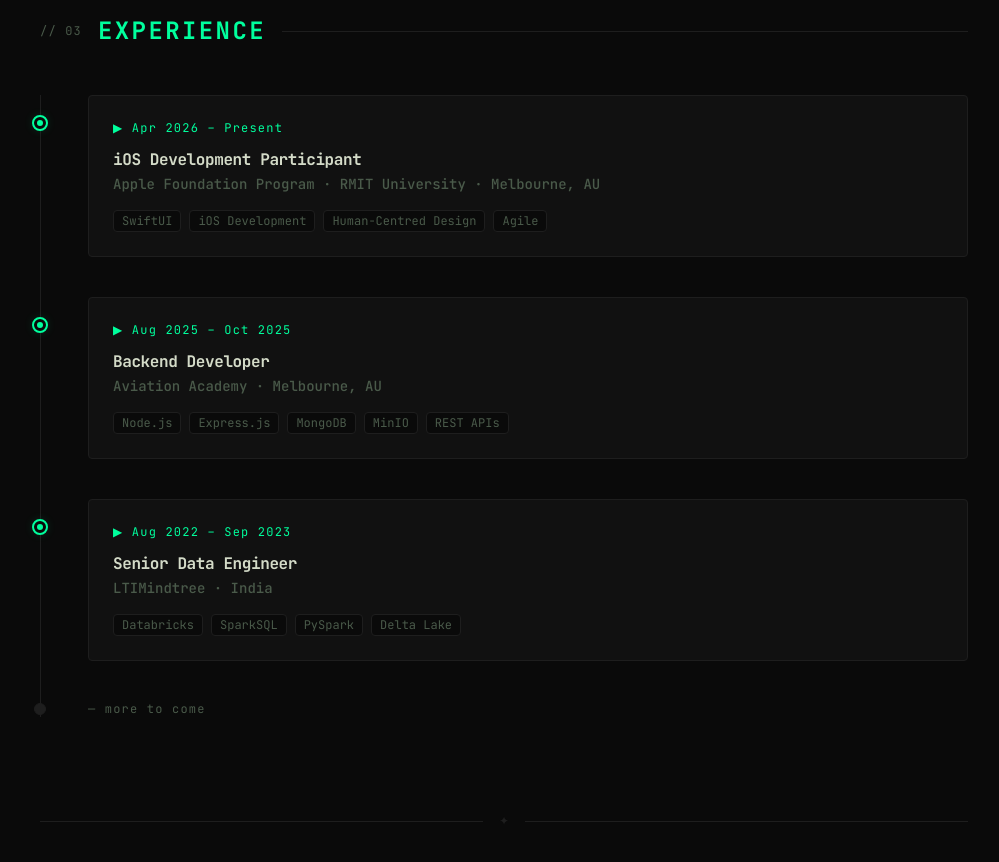
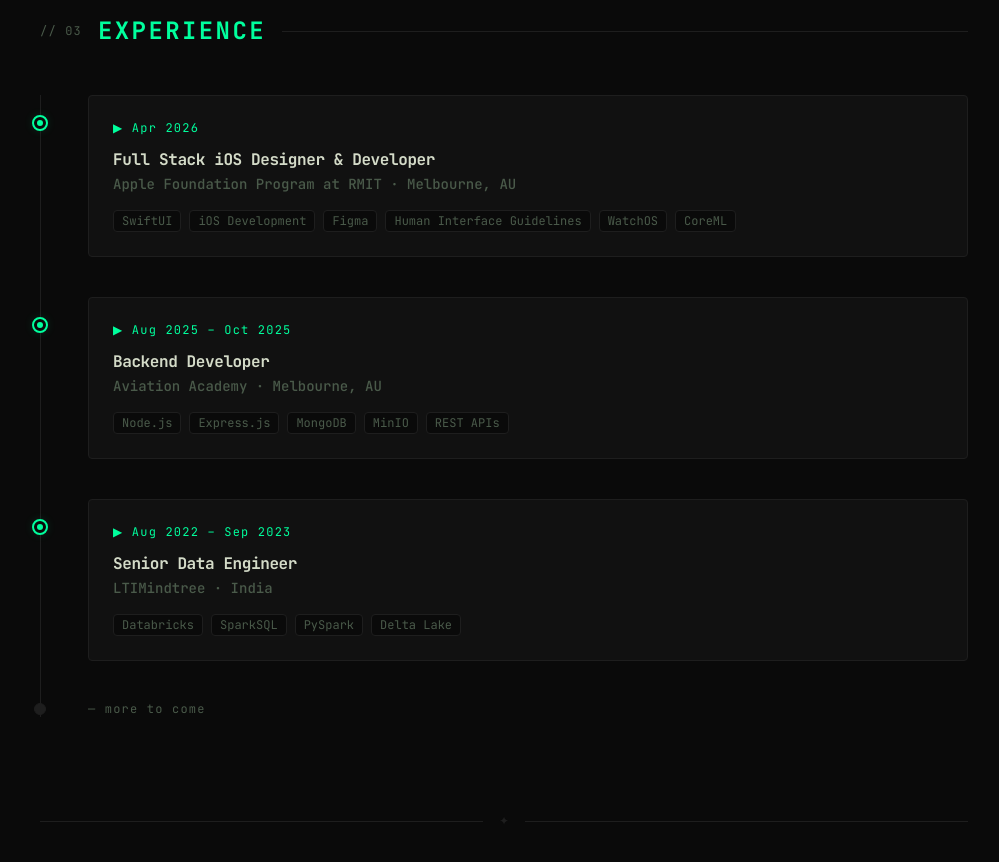
Before and after one commit to Anisha18/anisha-portfolio, a React (Vite) app: page / in a window 1280 px wide. Shown: the part 1820-2682 px from the top of the page, without its empty margins (136-1135 px from the left). Built offline with nearby package versions, Linux system fonts and the light colour scheme.

Commit message:
Updated Apple experience

```diff
--- a/src/components/Experience.tsx
+++ b/src/components/Experience.tsx
@@ -2,11 +2,11 @@ import { useEffect, useRef, useState } from "react";
 
 const experiences = [
   {
-    role: "iOS Development Participant",
-    company: "Apple Foundation Program · RMIT University",
-    period: "Apr 2026 – Present",
+    role: "Full Stack iOS Designer & Developer",
+    company: "Apple Foundation Program at RMIT",
+    period: "Apr 2026",
     location: "Melbourne, AU",
-    tech: ["SwiftUI", "iOS Development", "Human-Centred Design", "Agile"],
+    tech: ["SwiftUI", "iOS Development", "Figma", "Human Interface Guidelines", "WatchOS", "CoreML"],
   },
   {
     role: "Backend Developer",
```
